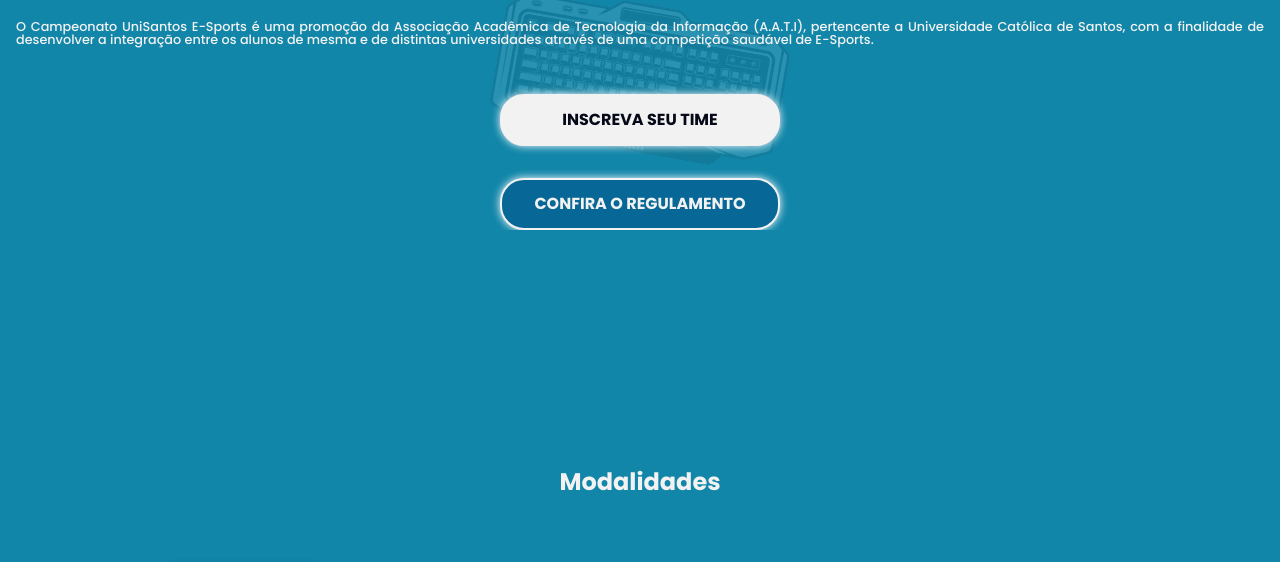
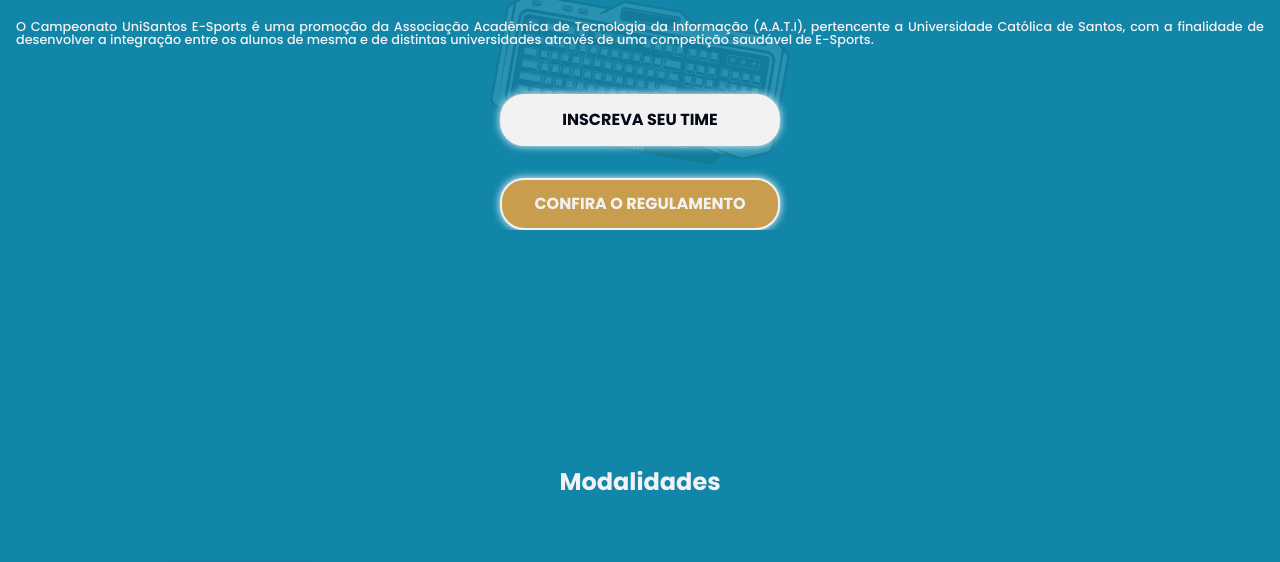
Before and after one commit to MMoledo/Unisantos-ESports, a plain HTML site: page site_1/index.html in a window 1280 px wide. Shown: the part 228-790 px from the top of the page. Drawn offline with Linux system fonts and the light colour scheme.

Commit message:
enviando

```diff
--- a/site_1/container.css
+++ b/site_1/container.css
@@ -78,7 +78,7 @@
 .CONFIRA {
     color: var(--branco);
     font-weight: 700;
-    background-color: var(--azul-marinho);
+    background-color: var(--dourado);
 
     text-decoration: none;
     transition: 0.3s;
```
Also changed, not shown: site_1/index.html (line endings or trailing spaces).
